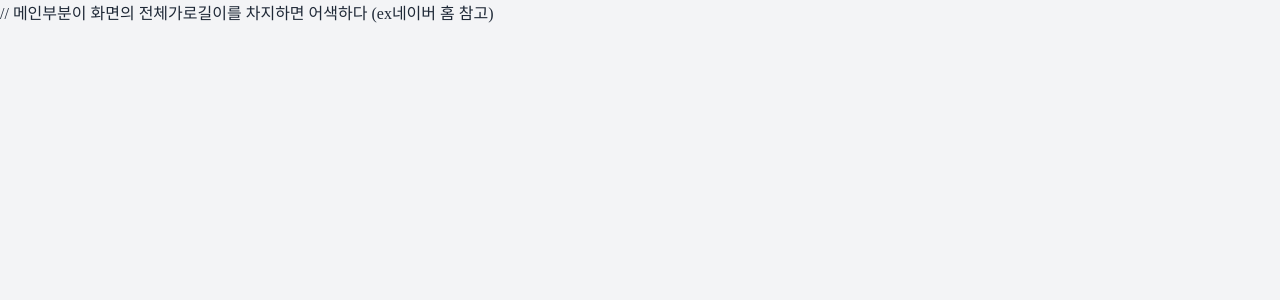
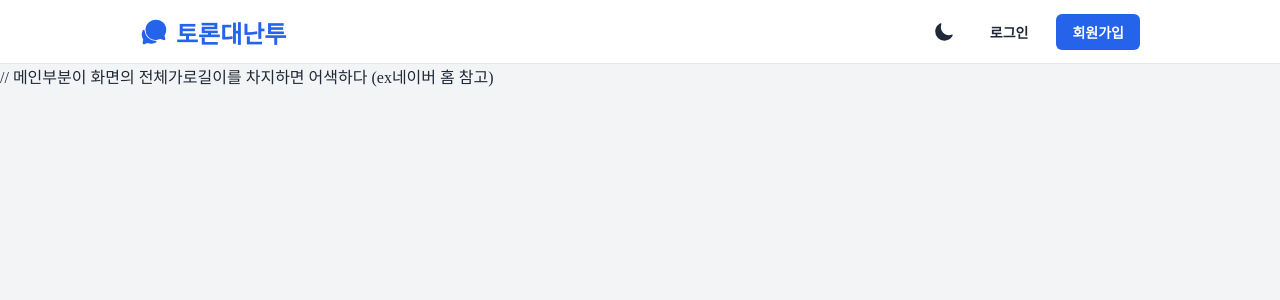
Before and after one commit to haneulgim95-hub/forum-frontend-myself, a React (Vite) app: page / in a window 1280 px wide. Shown: the top 300 px of the page. Built offline with nearby package versions, Linux system fonts and the light colour scheme.

Commit message:
MainHeader 모양 작성

```diff
--- a/src/components/layout/MainHeader.tsx
+++ b/src/components/layout/MainHeader.tsx
@@ -1,5 +1,102 @@
-function MainHeader(){
-    return <></>
+import styled from "styled-components";
+import { Link } from "react-router";
+import { IoChatbubbles, IoMoon } from "react-icons/io5";
+
+const HeaderContainer = styled.header`
+    height: 64px;
+    position: sticky;
+    top: 0;
+    // 스크롤 중 헤더가 top:0 위치에 도달하면 거기 고정"
+    z-index: 50;
+    // 다른 카드에 가려지지 않도록
+    background-color: ${props => props.theme.colors.background.paper};
+    border-bottom: 1px solid ${props => props.theme.colors.divider};
+    width: 100%;
+`;
+
+const HeaderInner = styled.div`
+    height: 64px;
+    display: flex;
+    justify-content: space-between;
+    align-items: center;
+    width: 100%;
+    max-width: 1000px;
+    margin: 0 auto;
+`;
+
+const Logo = styled(Link)`
+    display: flex;
+    align-items: center;
+    gap: 8px;
+    font-size: 24px;
+    font-weight: 800;
+    color: ${props => props.theme.colors.primary};
+`;
+
+const NavGroup = styled.nav`
+    display: flex;
+    align-items: center;
+    gap: 16px;
+`;
+
+const IconButton = styled.button`
+    display: flex;
+    justify-content: center;
+    align-items: center;
+    padding: 8px;
+    border-radius: 50%;
+    color: ${props => props.theme.colors.text.default};
+    transition: all 0.5s;
+    &:hover {
+        background-color: ${props => props.theme.colors.background.default};
+    }
+`;
+
+const TextButton = styled.button`
+    font-size: 14px;
+    font-weight: 600;
+    color: ${props => props.theme.colors.text.default};
+    padding: 8px 12px;
+    border-radius: 6px;
+    transition: all 0.5s;
+
+    &:hover {
+    background-color: ${props => props.theme.colors.background.default};
 }
+`;
 
+const PrimaryButton = styled.button`
+    font-size: 14px;
+    font-weight: 600;
+    color: #ffffff;
+    background-color: ${props => props.theme.colors.primary};
+    padding: 8px 16px;
+    border-radius: 6px;
+    transition: all 0.5s;
+
+    &:hover {
+        // 밝기 조절
+        filter: brightness(0.8);
+    }
+`;
+
+function MainHeader() {
+    return (
+        <HeaderContainer>
+            <HeaderInner>
+                <Logo to={"/"}>
+                    <IoChatbubbles size={28} />
+                    <span>토론대난투</span>
+                </Logo>
+                <NavGroup>
+                    <IconButton>
+                        <IoMoon size={20}/>
+                    </IconButton>
+                    <TextButton as={Link} to={"/auth/login"}>로그인</TextButton>
+                    <PrimaryButton as={Link} to={"/auth/signup"}>회원가입</PrimaryButton>
+                </NavGroup>
+            </HeaderInner>
+        </HeaderContainer>
+    );
+}
 export default MainHeader;
```
